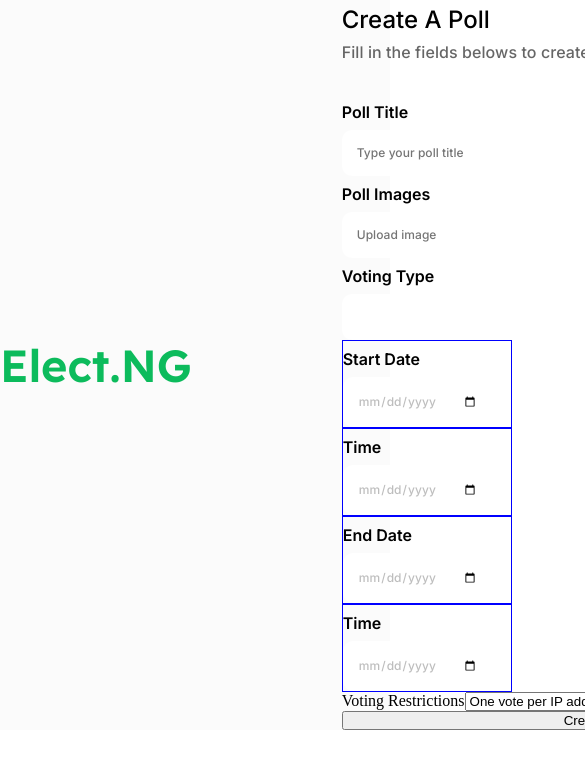
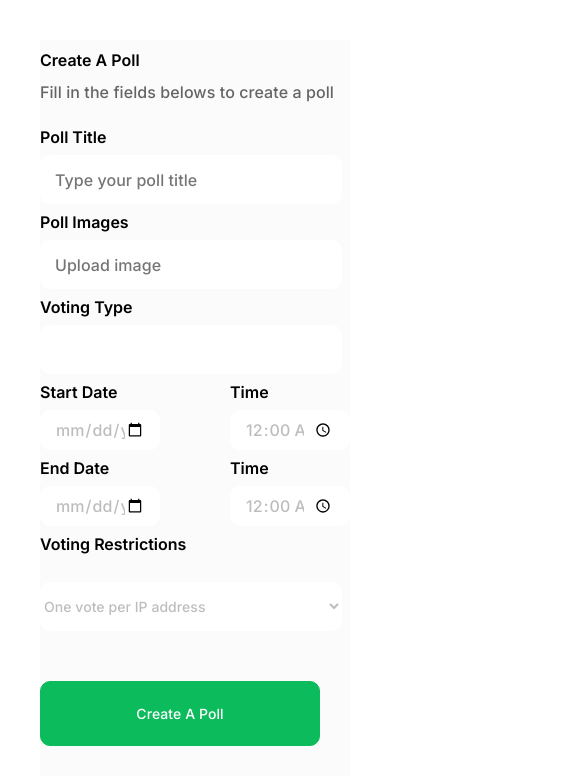
Before and after one commit to harteyhitman/voting-system, a React (Vite) app: page /Login/PhoneNoVerification/VerificationSuccess/WelcomeDashboard/CreateApoll in a window 390 px wide. Shown: the top 784 px of the page, 585 px wide, since content can reach past the window. Built offline with nearby package versions, Linux system fonts and the light colour scheme; a web font is replaced by a local one.

Commit message:
dash-mobile

```diff
--- a/src/Global.scss
+++ b/src/Global.scss
@@ -20,6 +20,7 @@ a {
     height: 100vh;
     max-width: 100%;
 }
+
 button {
     cursor: pointer;
 }
@@ -973,6 +974,7 @@ button {
 .create-and-join-poll {
     display: flex;
     flex-direction: column;
+    // justify-content: center;
 
     p {
         width: 612px;
@@ -1048,12 +1050,6 @@ button {
     flex-direction: column;
     gap: 12px;
 }
-
-.create-poll {
-    display: flex;
-    gap: 40px;
-}
-
 .small-screen-welcome {
     display: none;
 }
@@ -1067,7 +1063,6 @@ button {
     align-items: center;
     justify-content: flex-start;
     background-color: #FBFBFB;
-
     gap: 150px;
 
     .left-dash {
@@ -1075,6 +1070,8 @@ button {
         flex-direction: column;
         justify-content: center;
         align-items: center;
+        position: relative;
+        top: -120px;
 
         h1 {
             color: #0CBB5C;
@@ -1153,18 +1150,86 @@ button {
             }
         }
     }
-}
-.date-cont{
-    display: grid;
-    grid-template-columns: auto auto;
-    .split{
+
+    #date-cont {
+        display: grid;
+        grid-template-columns: auto auto;
+        column-gap: 80px;
+        background: red(red);
+
+        label {
+            color: #000;
+            font-family: 'Inter';
+            font-size: 22px;
+            font-style: normal;
+            font-weight: bold;
+            line-height: 36px;
+            /* 163.636% */
+        }
+
+        input {
+            width: 220px;
+            height: 70px;
+            flex-shrink: 0;
+            border-radius: 10px;
+            background: #FFF;
+        }
+    }
+    label{
+        color: #000;
+font-family: 'Inter';
+font-size: 22px;
+font-style: normal;
+font-weight: bold;
+line-height: 36px; /* 163.636% */
+    }
+    #onevote{
+
+            width: 521px;
+height: 70px;
+flex-shrink: 0;
+border-radius: 10px;
+background: #FFF;
+margin: 20px 0px;
+outline: none;
+border: none;
+
+    color: rgba(0, 0, 0, 0.26);
+font-family: 'Inter';
+font-size: 14px;
+font-style: normal;
+font-weight: 500;
+line-height: 16px; /* 114.286% */
+letter-spacing: 0.056px;
+
+    }
+    .btn-create-poll{
         display: flex;
-        border: 1px solid blue;
-        width: 170px;
-        #insert-image {
-    width: 150px;
-    height: 50px;
-    flex-shrink: 0;
-}
+        flex-direction: column;
+        justify-content: center;
+        align-items: center;
+
+    }
+    button{
+        display: flex;
+width: 342px;
+height: 65px;
+padding: 10px;
+justify-content: center;
+align-items: center;
+gap: 10px;
+flex-shrink: 0;
+border-radius: 10px;
+border: 1px solid #0CBB5C;
+background: #0CBB5C;
+color: #FFF;
+text-align: center;
+font-family: 'Inter';
+font-size: 14px;
+font-style: normal;
+font-weight: 500;
+line-height: 16px; /* 114.286% */
+letter-spacing: 0.07px;
+margin: 30px;
     }
 }
--- a/src/Mobile.scss
+++ b/src/Mobile.scss
@@ -276,4 +276,66 @@ box-shadow: 0px 4px 4px 0px rgba(0, 0, 0, 0.25);
     font-weight: 600;
     line-height: 0px;
 }
+.left-dash h1{
+    display: none;
 }
+.create-poll{
+    display: flex;
+    flex-direction: column;
+    justify-content: center;
+    align-items: center;
+    margin: 40px 40px;
+    background: #FBFBFB;
+
+    gap: 0px;
+    #onevote{
+        width: 302px;
+height: 49px;
+flex-shrink: 0;
+    }
+}
+.create-poll .right-dash .poll-inputs div input,.right-dash .headings{
+    width: 302px;
+    font-size: 16px;
+height: 49px;
+flex-shrink: 0;
+}
+
+.create-poll #date-cont {
+    display: grid;
+    grid-template-columns: auto auto;
+    column-gap: 70px;
+    background: 255;
+}
+.create-poll #date-cont input {
+    width: 120px;
+    height: 40px;
+    flex-shrink: 0;
+    border-radius: 10px;
+    background: #FFF;
+}
+.create-poll #date-cont label {
+    color: #000;
+    font-family: "Inter";
+    font-size: 16px;
+}
+.btn-create-poll{
+    display: flex;
+    flex-direction: column;
+    justify-content: center;
+    align-items: center;
+    width: 280px;
+    button{
+        display: flex;
+        width: 280px;
+flex-shrink: 0;
+    }
+}
+.create-poll .right-dash .headings h4{
+    font-size: 16px;
+    font-weight: bold;
+}
+.create-poll label{
+    font-size: 16px;
+}
+}
--- a/src/components/TimeAndDate.jsx
+++ b/src/components/TimeAndDate.jsx
@@ -1,16 +1,43 @@
-import { TimeAndDateList } from "../store"
+import React, { useState } from 'react';
+
+const TimeAndDate = () => {
+  const [inputValue, setInputValue] = useState('00:00');
+
+  const handleInputChange = (event) => {
+    setInputValue(event.target.value);
+  };
+
+  const handleSubmit = (event) => {
+    event.preventDefault();
+    console.log('Form submitted with value:', inputValue);
+  };
 
 
-const TimeAndDate = () => {
   return (
-    <div className="date-cont">
-        {TimeAndDateList.map((timedate) =>(
-            <div key={timedate.id} className="split">
-                <label>{timedate.label}</label>
-                <input type="date" placeholder={timedate.placeholder} id="insert-image" />
-            </div>
-        ))}
-    </div>
+    <form onSubmit={handleSubmit} id="date-cont">
+      <div className="time-date">
+        <label>Start Date</label>
+        <input type="date"
+          onChange={handleInputChange}/>
+      </div>
+      <div className="time-date">
+        <label>Time</label>
+        <input type="time"
+          value={inputValue}
+          onChange={handleInputChange}/>
+      </div>
+      <div className="time-date">
+        <label>End Date</label>
+        <input type="date"
+          onChange={handleInputChange}/>
+      </div>
+      <div className="time-date">
+        <label>Time</label>
+        <input type="time"
+          value={inputValue}
+          onChange={handleInputChange}/>
+      </div>
+    </form>
   )
 }
 
--- a/src/dashboards/CreateApoll.jsx
+++ b/src/dashboards/CreateApoll.jsx
@@ -1,4 +1,4 @@
-import React from 'react'
+ import React from 'react'
 import DashBoard from '../components/DashBoard'
 import TimeAndDate from '../components/TimeAndDate'
 import { Polls, } from '../store'
@@ -18,11 +18,11 @@ const CreateApoll = () => {
                     <h4>Create A Poll</h4>
                     <p>Fill in the fields belows to create a poll</p>
                 </div>
-                <form className="poll-inputs">
+                <div className="poll-inputs">
                     {Polls.map((poll) =>(
                         <div key={poll.id}>
                             <label>{poll.label}</label>
-                            <input type="text" placeholder={poll.placeholder}/>
+                            <input className='polls-inputs' type="text" placeholder={poll.placeholder}/>
                         </div>
 
                     ))}
@@ -30,12 +30,15 @@ const CreateApoll = () => {
                         <TimeAndDate />
                     </div>
 
-                    <label>Voting Restrictions</label>
+                    <label>Voting Restrictions</label> <br />
                     <select name="onevote" id="onevote">
                         <option value="voteip">One vote per IP address</option>
                     </select>
-                    <Button label="Create A Poll" className=""/>
-                </form>
+                    <div className="btn-create-poll">
+                         <Button label="Create A Poll" className=""/>
+                    </div>
+
+                </div>
             </div>
         </div>
     )
--- a/src/store/index.jsx
+++ b/src/store/index.jsx
@@ -3,8 +3,6 @@ import VoteIcon from '../assets/vote.png'
 import Statistcs from '../assets/statistics.png'
 import ProfileSetting from '../assets/profile-setting.png'
 import UploadSimple from '../assets/UploadSimple.png'
-import Calendar from '../assets/CalendarCheck.png'
-import Timer from '../assets/Timer.png'
 
 export const NavbarList =[
     {
@@ -65,30 +63,3 @@ export const Polls=[
         placeholder: ' '
     },
 ]
-
-export const TimeAndDateList = [
-    {
-        id: 1,
-        label: 'Start Date',
-        placeholder: 'dd /mm/yr',
-        icons: Calendar,
-    },
-    {
-        id: 2,
-        label: 'Time',
-        placeholder: '00:00',
-        icons: Timer,
-    },
-    {
-        id: 3,
-        label: 'End Date',
-        placeholder: 'dd /mm/yr',
-        icons: Calendar,
-    },
-    {
-        id: 4,
-        label: 'Time',
-        placeholder: '00:00',
-        icons: Timer,
-    },
-]
```
